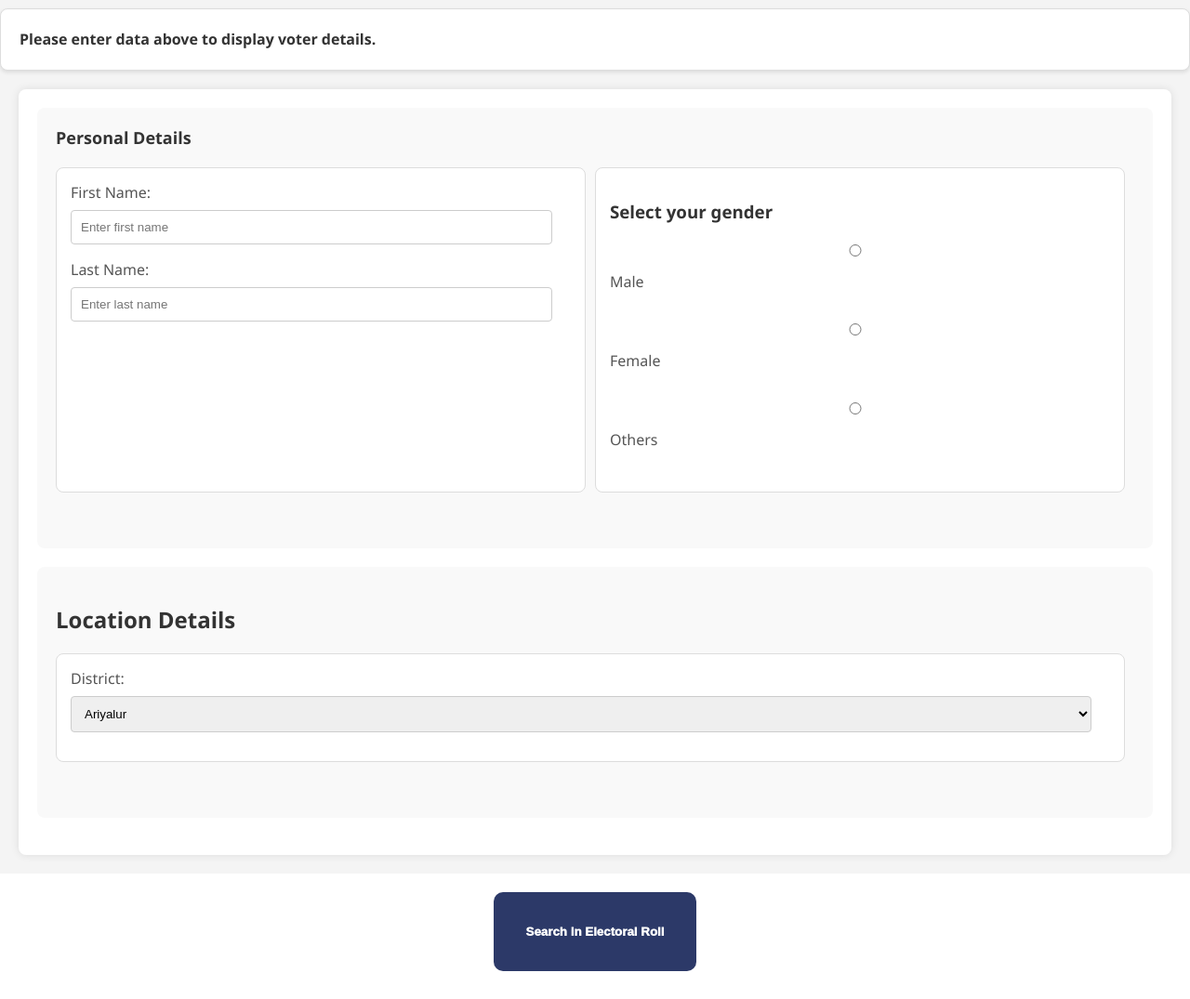
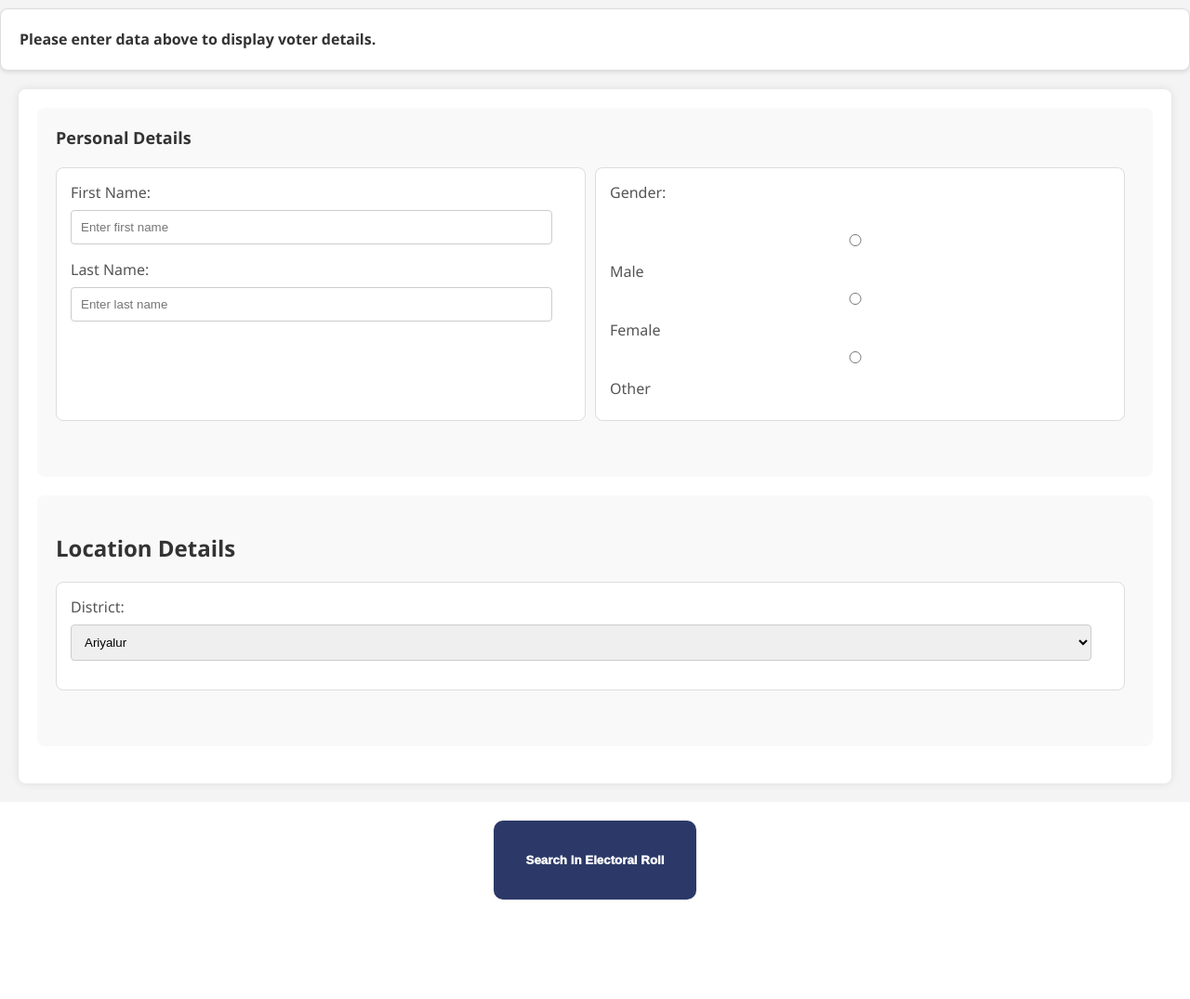
Before and after one commit to kesav25155/election_commission_tn_unofficial, a PHP site: page /search.php in a window 1280 px wide. Shown: the part 225-1300 px from the top of the page at 93% size. After the commit the page ends 1193 px from the top, so only its background shows below. Run offline with PHP 8.4, Linux system fonts and the light colour scheme; some libraries are stand-ins or nearby versions.

Commit message:
Update search.php

```diff
--- a/search.php
+++ b/search.php
@@ -377,13 +377,13 @@ if ($_SERVER['REQUEST_METHOD'] === 'GET') {
                         <input type="text" id="lastName" name="lastName" placeholder="Enter last name">
                     </div>
 <div class="light-box gender-radio">
-            <h3>Select your gender</h3>
-            <input type="radio" id="male" name="gender" value="male">
-            <label for="male">Male</label><br>
-            <input type="radio" id="female" name="gender" value="female">
-            <label for="female">Female</label><br>
-            <input type="radio" id="others" name="gender" value="others">
-            <label for="other">Others</label><br>
+        <label>Gender:</label><br>
+
+        <div class="gender-options">
+            <label><input type="radio" name="gender" value="male"> Male</label>
+            <label><input type="radio" name="gender" value="female"> Female</label>
+            <label><input type="radio" name="gender" value="other"> Other</label>
+        </div>
     </div>
                 </div>
             </section>
```
